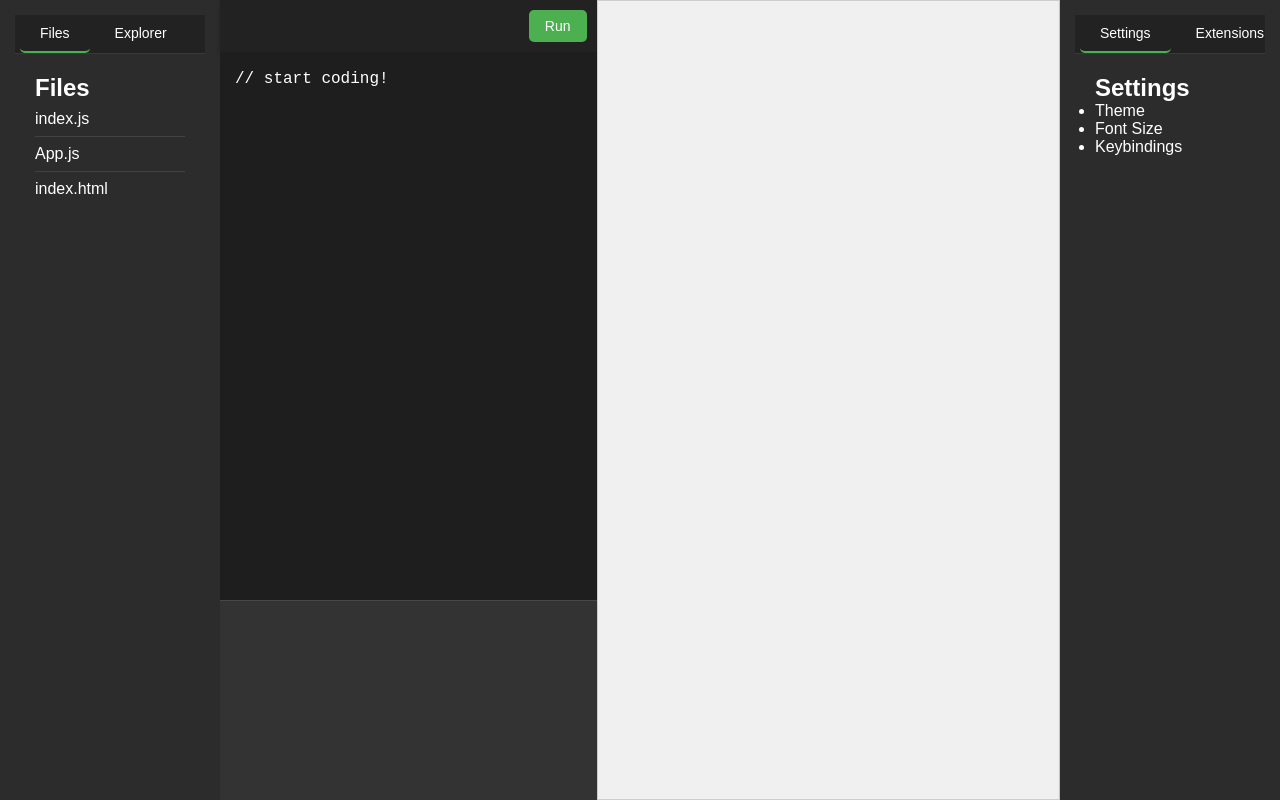
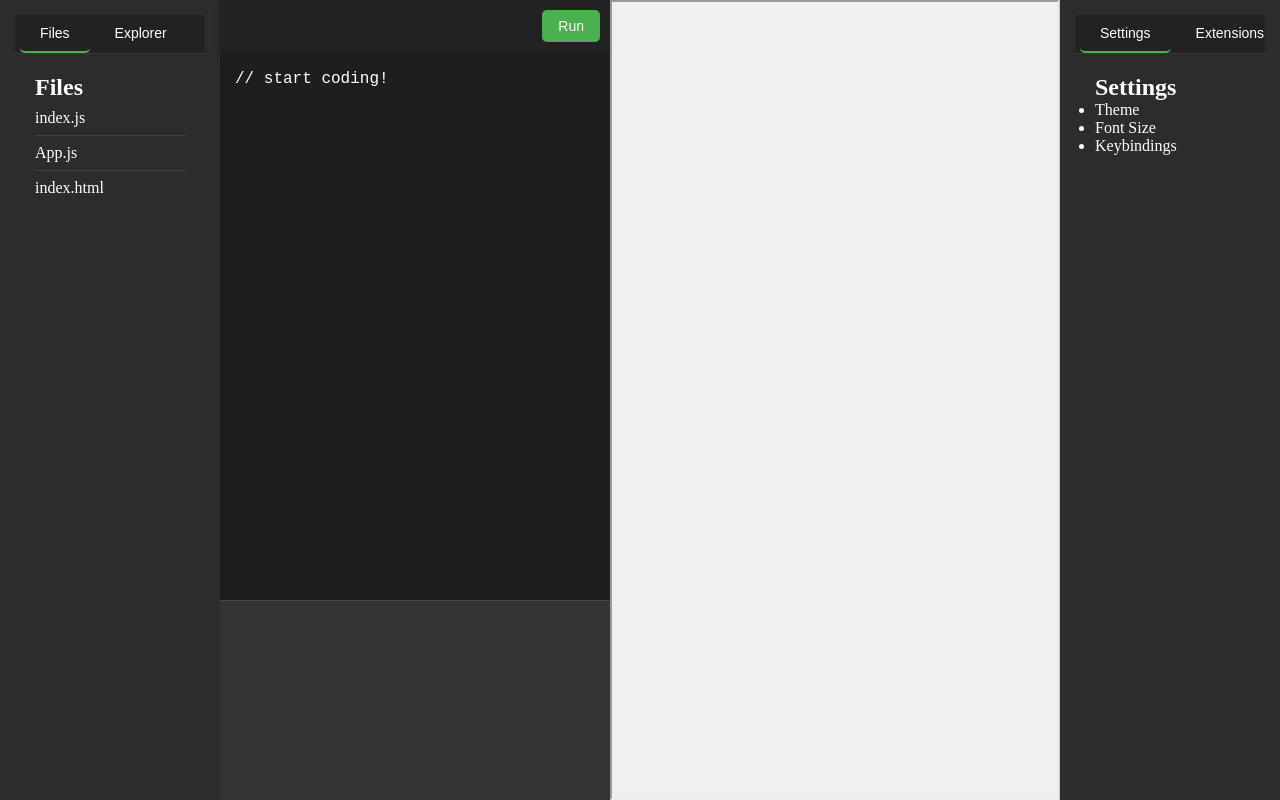
Before and after one commit to sh-navid/NabotStudio, a React (Create React App) app: page / in a window 1280 px wide. Built offline with nearby package versions, Linux system fonts and the light colour scheme.

Commit message:
[Enhancement] Fixed the preview style

```diff
--- a/src/App.css
+++ b/src/App.css
@@ -8,11 +8,6 @@
   --text-dark: #000;
   --accent-color: #f0f0f0;
   --border-color: #ccc;
-}
-
-body {
-  font-family: sans-serif;
-  color: var(--text-light);
 }
 
 .ide {
@@ -124,8 +119,7 @@ button:hover {
 .preview {
   flex-grow: 1;
   background-color: var(--accent-color);
-  padding: 15px;
-  border: 1px solid var(--border-color);
+  border-right: 1px solid var(--border-color);
   overflow: auto;
   color: var(--text-dark);
 }
--- a/src/components/Preview.js
+++ b/src/components/Preview.js
@@ -2,7 +2,7 @@ import { useRef, useEffect } from 'react';
 
 function Preview({ url }) {
   const iframeRef = useRef(null);
-  const defaultURL = "http://localhost:5001";
+  const defaultURL = "http://localhost:5401";
 
   useEffect(() => {
     const iframe = iframeRef.current;
@@ -16,7 +16,7 @@ function Preview({ url }) {
       <iframe
         ref={iframeRef}
         title="External URL Preview"
-        style={{ width: '100%', height: '100%', border: 'none' }}
+        style={{ width: '100%', height: '100%', border: 'none !important' }}
       />
     </div>
   );
```
